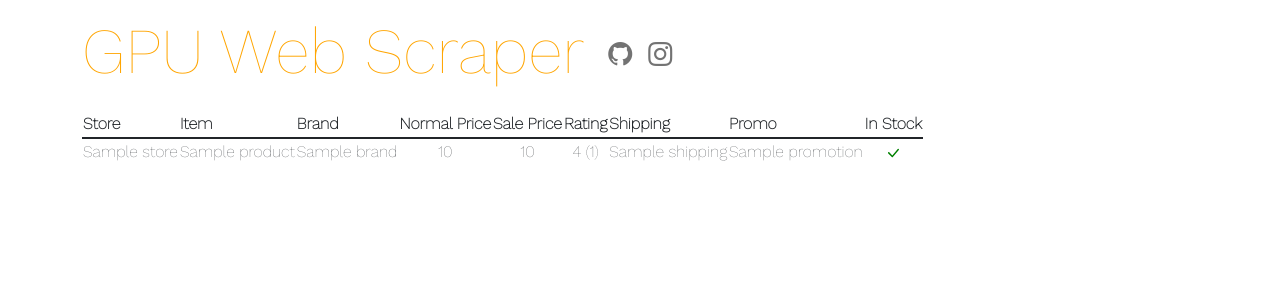
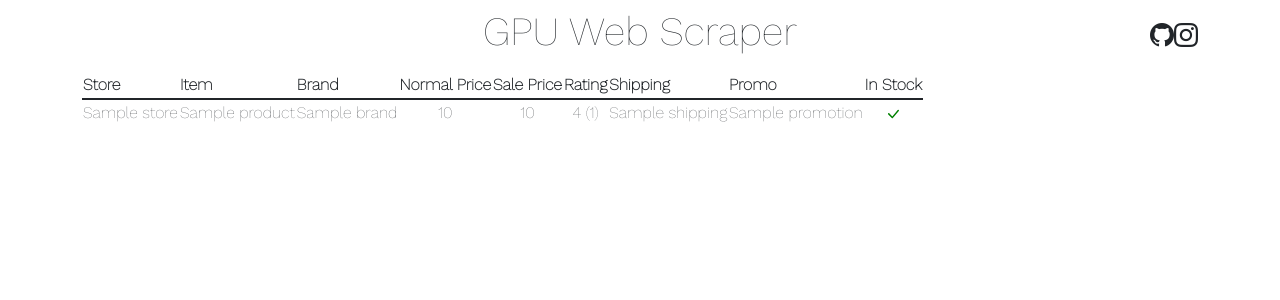
Before and after one commit to JoshFung/MapleScrape, a Django app: template templates/home.html in a window 1280 px wide. Shown: the top 300 px of the page. Run offline with Django 3.2, Linux system fonts and the light colour scheme; the template is opened without the code that fills it: most values are stand-ins (such as "Sample title", 1, 10 or a date in 2020); some libraries are stand-ins or nearby versions.

Commit message:
Basic header bar completed

```diff
--- a/templates/base.html
+++ b/templates/base.html
@@ -20,10 +20,8 @@
 <body>
 <header>
     <div class="container">
-        <nav class="navbar navbar-expand-lg bg-white">
-            <h1 class="navbar-brand">GPU Web Scraper</h1>
-            <ul class="navbar-nav">
-                <div class="navbar-nav">
+        <div class="navbar d-flex flex-row">
+            <div class="hstack ms-auto justify-content-end" style="visibility: hidden">
                 <a class="nav-link" href="https://github.com/JoshFung" target="_blank" rel="noopener noreferrer">
                     <i class="bi bi-github lg"></i>
                 </a>
@@ -32,8 +30,18 @@
                     <i class="bi bi-instagram"></i>
                 </a>
             </div>
-            </ul>
+            <h1 class="mx-auto justify-content-center">GPU Web Scraper</h1>
+            <div class="hstack ms-auto justify-content-end">
+                <a class="nav-link" href="https://github.com/JoshFung" target="_blank" rel="noopener noreferrer">
+                    <i class="bi bi-github lg"></i>
+                </a>
+                <a class="nav-link" href="https://www.instagram.com/josh.fung/" target="_blank"
+                   rel="noopener noreferrer">
+                    <i class="bi bi-instagram"></i>
+                </a>
+            </div>
             </nav>
+        </div>
     </div>
 </header>
 {% block content %}
```
Lines whose indentation alone changed are shown as unchanged.
